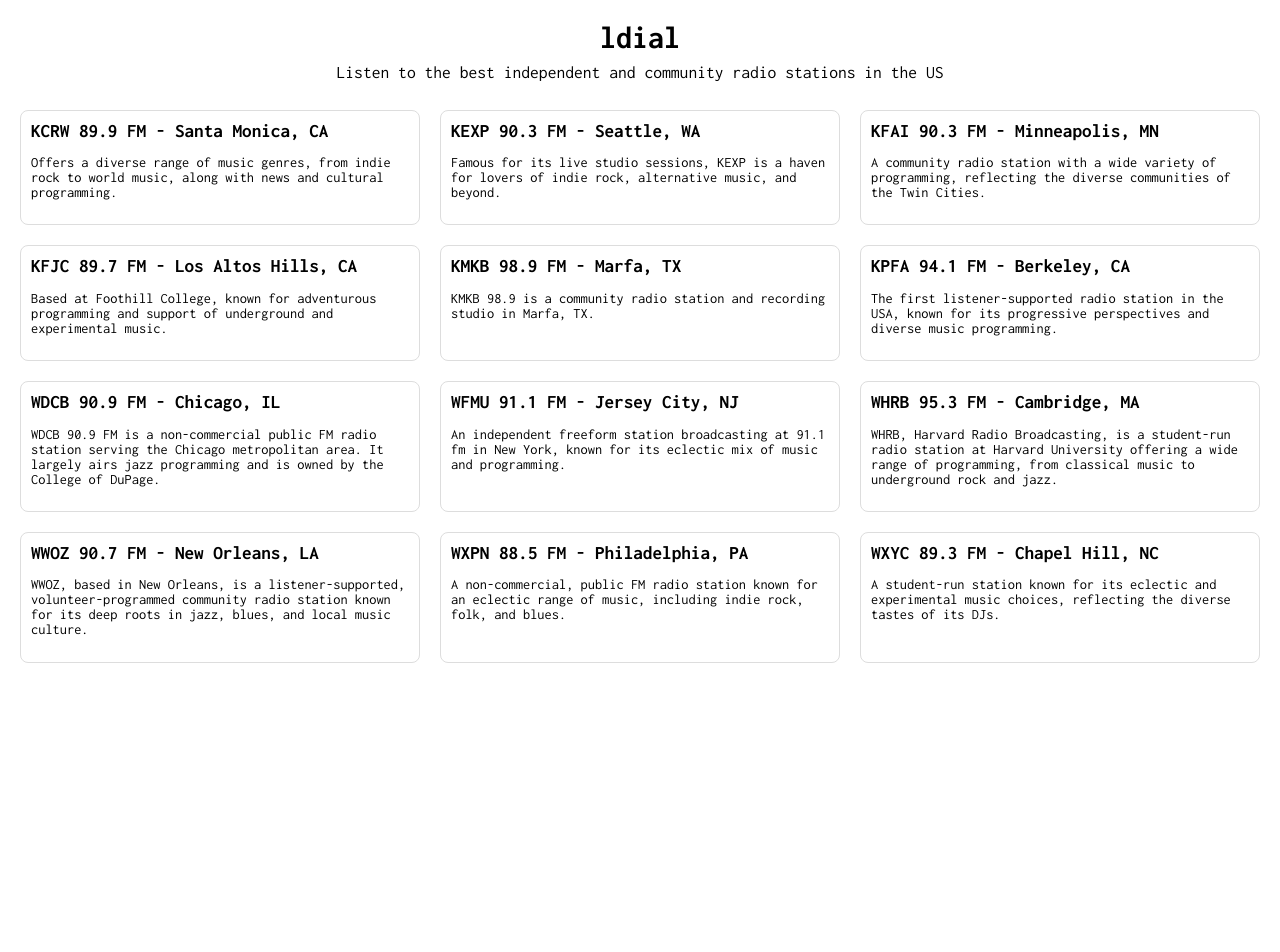
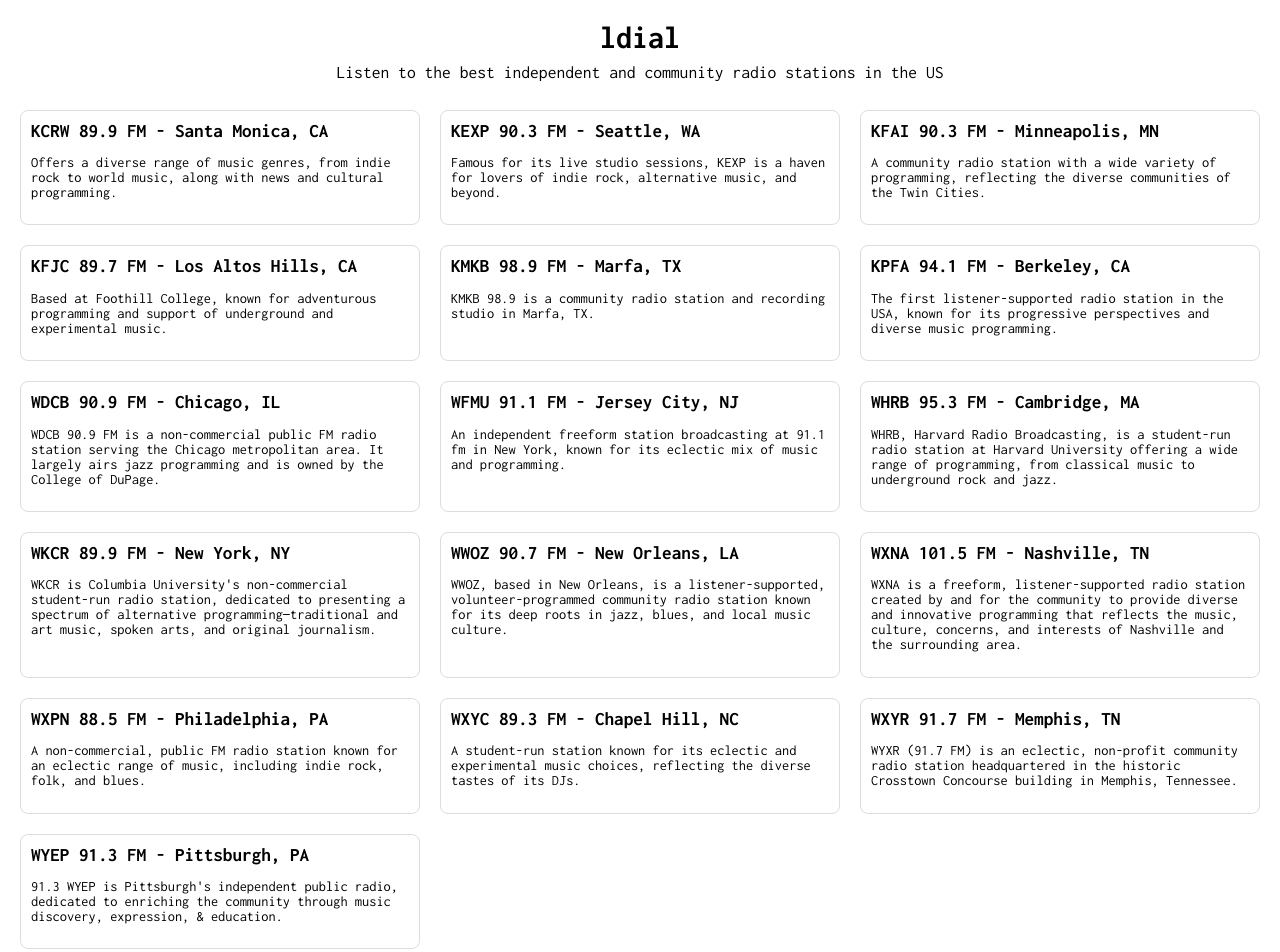
Before and after one commit to ascott1/ldial, a Next.js app: page / in a window 1280 px wide. Shown: the top 952 px of the page. Before the commit the page ends 800 px from the top, so only its background shows below. Built offline with nearby package versions, Linux system fonts and the light colour scheme.

Commit message:
add a few more stations

```diff
--- a/data/stations.js
+++ b/data/stations.js
@@ -6,6 +6,8 @@
     description:
       "An independent freeform station broadcasting at 91.1 fm in New York, known for its eclectic mix of music and programming.",
     streamUrl: "https://stream0.wfmu.org/freeform-128k",
+    tags: ["indie", "rock"],
+    timezone: "EST",
   },
   {
     id: "KEXP",
@@ -13,6 +15,8 @@
     description:
       "Famous for its live studio sessions, KEXP is a haven for lovers of indie rock, alternative music, and beyond.",
     streamUrl: "https://kexp.streamguys1.com/kexp160.aac",
+    tags: ["indie", "rock"],
+    timezone: "PST",
   },
   {
     id: "WXPN",
@@ -20,6 +24,8 @@
     description:
       "A non-commercial, public FM radio station known for an eclectic range of music, including indie rock, folk, and blues.",
     streamUrl: "https://wxpn.xpn.org/xpnmp3hi",
+    tags: ["indie", "rock"],
+    timezone: "EST",
   },
   {
     id: "KCRW",
@@ -27,6 +33,8 @@
     description:
       "Offers a diverse range of music genres, from indie rock to world music, along with news and cultural programming.",
     streamUrl: "https://kcrw.streamguys1.com/kcrw_192k_mp3_on_air",
+    tags: ["indie", "rock"],
+    timezone: "PST",
   },
   {
     id: "KPFA",
@@ -34,6 +42,8 @@
     description:
       "The first listener-supported radio station in the USA, known for its progressive perspectives and diverse music programming.",
     streamUrl: "http://stream.kpfa.org:8000/kpfa_64",
+    tags: ["indie", "rock"],
+    timezone: "PST",
   },
   {
     id: "WHRB",
@@ -41,6 +51,8 @@
     description:
       "WHRB, Harvard Radio Broadcasting, is a student-run radio station at Harvard University offering a wide range of programming, from classical music to underground rock and jazz.",
     streamUrl: "https://stream.whrb.org/whrb-he-aac",
+    tags: ["indie", "rock", "classical"],
+    timezone: "EST",
   },
   {
     id: "KFAI",
@@ -48,6 +60,8 @@
     description:
       "A community radio station with a wide variety of programming, reflecting the diverse communities of the Twin Cities.",
     streamUrl: "https://kfai.broadcasttool.stream/kfai-1",
+    tags: ["indie", "rock"],
+    timezone: "CST",
   },
   {
     id: "WXYC",
@@ -55,6 +69,8 @@
     description:
       "A student-run station known for its eclectic and experimental music choices, reflecting the diverse tastes of its DJs.",
     streamUrl: "https://audio-mp3.ibiblio.org/wxyc.mp3",
+    tags: ["indie", "rock"],
+    timezone: "EST",
   },
   {
     id: "KFJC",
@@ -62,6 +78,8 @@
     description:
       "Based at Foothill College, known for adventurous programming and support of underground and experimental music.",
     streamUrl: "https://netcast.kfjc.org/kfjc-128k-mp3",
+    tags: ["indie", "rock"],
+    timezone: "PST",
   },
   {
     id: "KMKB",
@@ -69,6 +87,8 @@
     description:
       "KMKB 98.9 is a community radio station and recording studio in Marfa, TX.",
     streamUrl: "https://ldial-proxy.up.railway.app/kmkb",
+    tags: ["indie", "rock"],
+    timezone: "CST",
   },
   {
     id: "WWOZ",
@@ -76,6 +96,8 @@
     description:
       "WWOZ, based in New Orleans, is a listener-supported, volunteer-programmed community radio station known for its deep roots in jazz, blues, and local music culture.",
     streamUrl: "https://wwoz-sc.streamguys1.com/wwoz-hi.mp3",
+    tags: ["jazz", "blues"],
+    timezone: "CST",
   },
   {
     id: "WDCB",
@@ -83,6 +105,44 @@
     description:
       "WDCB 90.9 FM is a non-commercial public FM radio station serving the Chicago metropolitan area. It largely airs jazz programming and is owned by the College of DuPage.",
     streamUrl: "https://wdcb-ice.streamguys1.com/mobile-AAC",
+    tags: ["jazz"],
+    timezone: "CST",
+  },
+  {
+    id: "WXYR",
+    name: "WXYR 91.7 FM - Memphis, TN",
+    description:
+      "WYXR (91.7 FM) is an eclectic, non-profit community radio station headquartered in the historic Crosstown Concourse building in Memphis, Tennessee.",
+    streamUrl: "https://crosstown.streamguys1.com/live-website-aac",
+    tags: ["indie", "eclectic"],
+    timezone: "CST",
+  },
+  {
+    id: "WXNA",
+    name: "WXNA 101.5 FM - Nashville, TN",
+    description:
+      "WXNA is a freeform, listener-supported radio station created by and for the community to provide diverse and innovative programming that reflects the music, culture, concerns, and interests of Nashville and the surrounding area.",
+    streamUrl: "http://listen.wxnafm.org:8000/stream",
+    tags: ["indie", "eclectic"],
+    timezone: "CST",
+  },
+  {
+    id: "WYEP",
+    name: "WYEP 91.3 FM - Pittsburgh, PA",
+    description:
+      "91.3 WYEP is Pittsburgh's independent public radio, dedicated to enriching the community through music discovery, expression, & education.",
+    streamUrl: "https://ais-sa3.cdnstream1.com/2557_128.aac",
+    tags: ["indie", "eclectic"],
+    timezone: "EST",
+  },
+  {
+    id: "WKCR",
+    name: "WKCR 89.9 FM - New York, NY",
+    description:
+      "WKCR is Columbia University's non-commercial student-run radio station, dedicated to presenting a spectrum of alternative programming—traditional and art music, spoken arts, and original journalism.",
+    streamUrl: "https://wkcr.streamguys1.com/live",
+    tags: ["indie", "eclectic", "news"],
+    timezone: "EST",
   },
 ];
 
```
